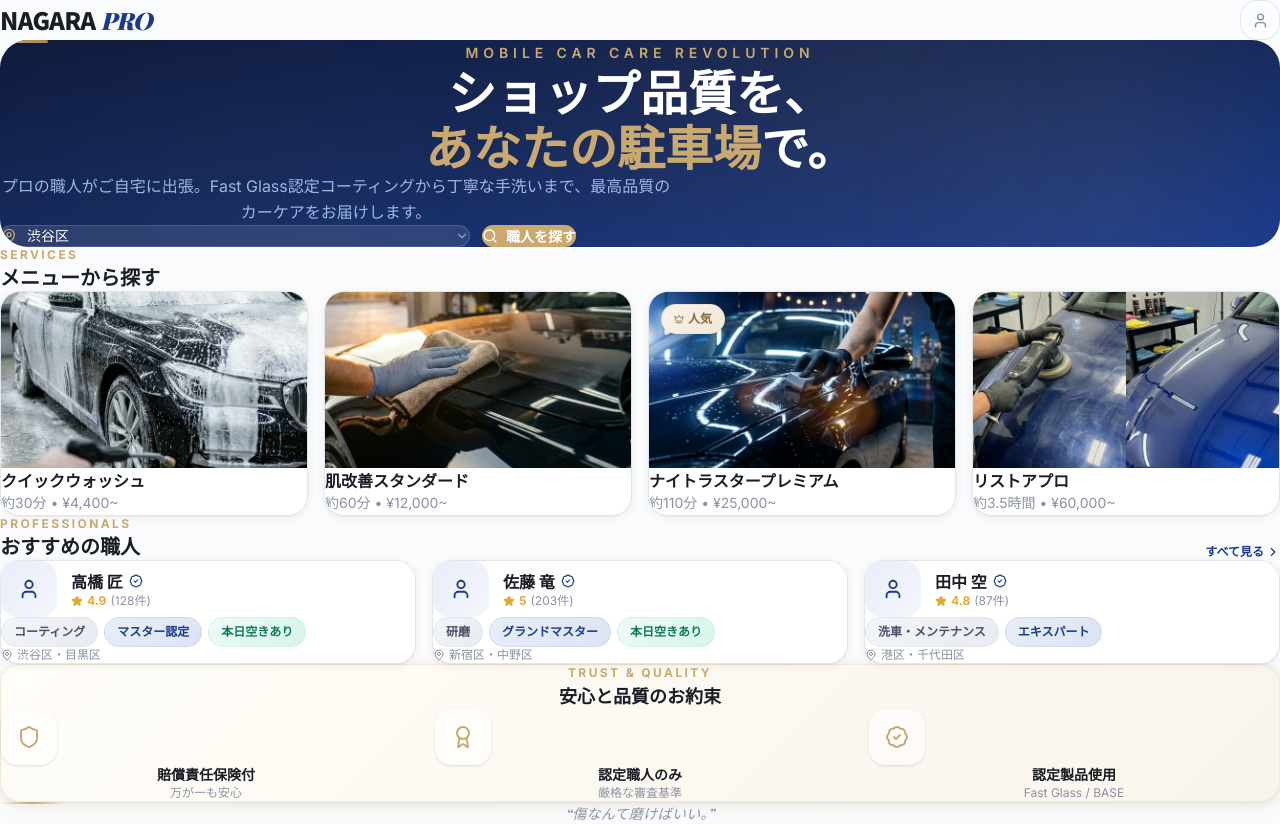
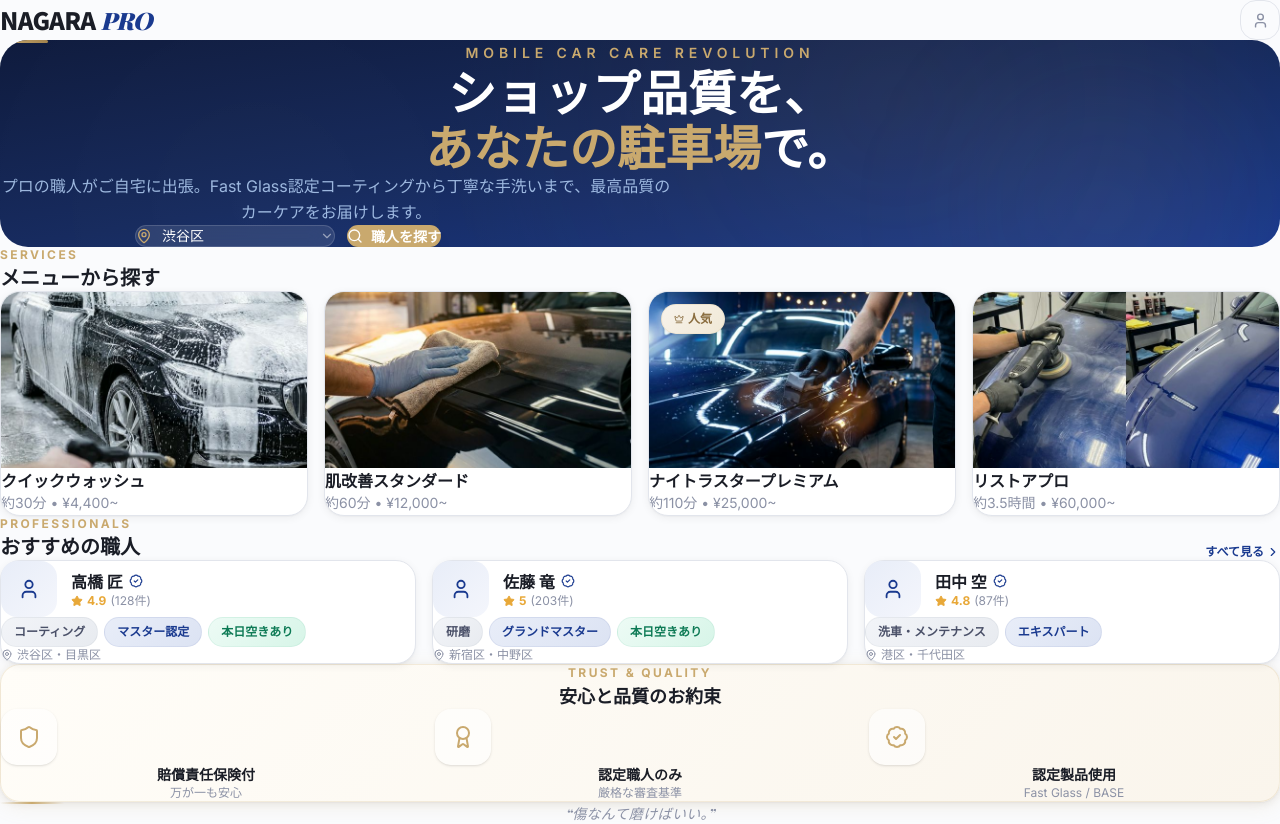
Before and after one commit to ryuji26/nagara-connect, a Next.js app: page / in a window 1280 px wide. Built offline with nearby package versions, Linux system fonts and the light colour scheme.

Commit message:
fix: ヒーロー検索バーとボタンを中央寄せに修正

```diff
--- a/src/app/page.tsx
+++ b/src/app/page.tsx
@@ -80,8 +80,8 @@ export default function NagaraProPage() {
                   プロの職人がご自宅に出張。Fast Glass認定コーティングから丁寧な手洗いまで、最高品質のカーケアをお届けします。
                 </p>
 
-                <div className="flex flex-col sm:flex-row gap-3 max-w-xl mx-auto">
-                  <div className="flex-1 bg-white/10 backdrop-blur-md rounded-2xl px-5 py-3.5 flex items-center gap-2.5 border border-white/15">
+                <div className="flex flex-col sm:flex-row gap-3 max-w-xl mx-auto justify-center">
+                  <div className="bg-white/10 backdrop-blur-md rounded-2xl px-5 py-3.5 flex items-center gap-2.5 border border-white/15 min-w-[200px]">
                     <MapPin size={16} className="text-accent-gold shrink-0" />
                     <select className="bg-transparent text-sm w-full outline-none text-white appearance-none cursor-pointer" value={searchArea} onChange={(e) => setSearchArea(e.target.value)}>
                       {areas.map(a => <option key={a} value={a} className="text-text-primary bg-white">{a}</option>)}
```
